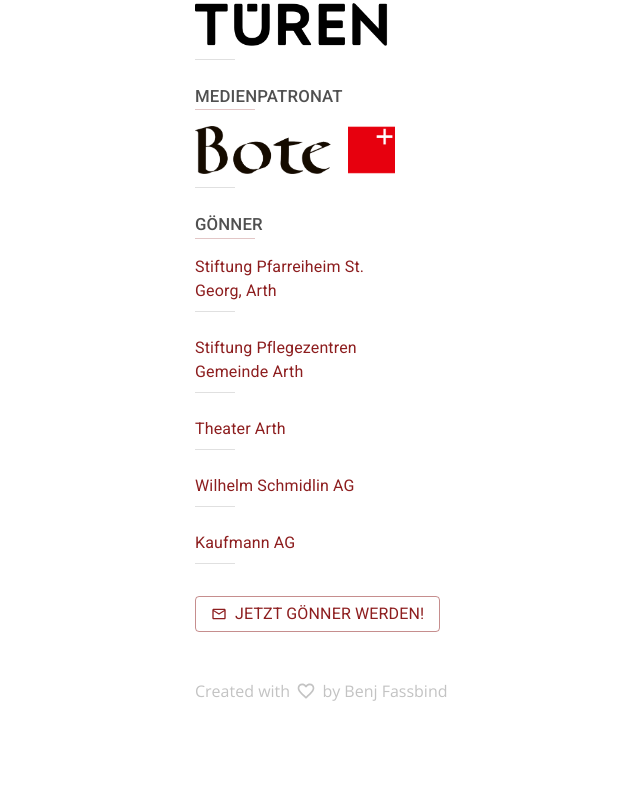
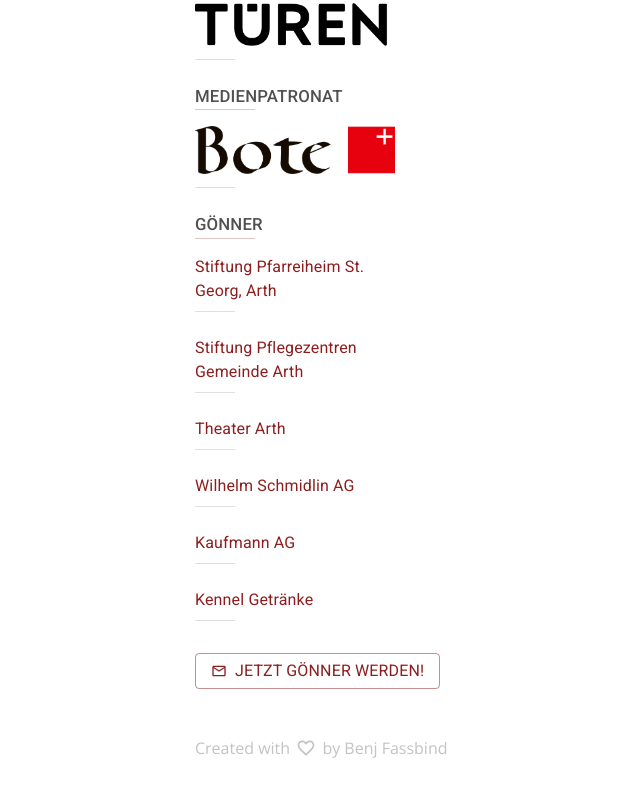
Before and after one commit to randombenj/arth-steinen-23, a React (Create React App) app: page / in a window 1280 px wide. Shown: the part 5387-6184 px from the top of the page, without its empty margins (69-709 px from the left). Before the commit the page ends 6127 px from the top, so only its background shows below. Built offline with nearby package versions, Linux system fonts and the light colour scheme.

Commit message:
Add Kennel Getränke

```diff
--- a/src/Sponsoring.tsx
+++ b/src/Sponsoring.tsx
@@ -132,6 +132,11 @@ export default function Sponsoring() {
       </Typography>
       <LogoDivider />
 
+      <Typography component="div" sx={{ width: 200, 'a': {textDecoration: "none"} }} >
+        <a target="_blank" rel="noreferrer" href="http://www.kennelgoldau.ch/getraenke.html">Kennel Getränke</a>
+      </Typography>
+      <LogoDivider />
+
       <Box sx={{ marginTop: 3 }} />
       <Button sx={{ marginTop: 1 }} variant="outlined" href='mailto:info@arth-steinen-23.ch'>
         <MailOutlineIcon sx={{ marginRight: 1, fontSize: 16 }} />
```
